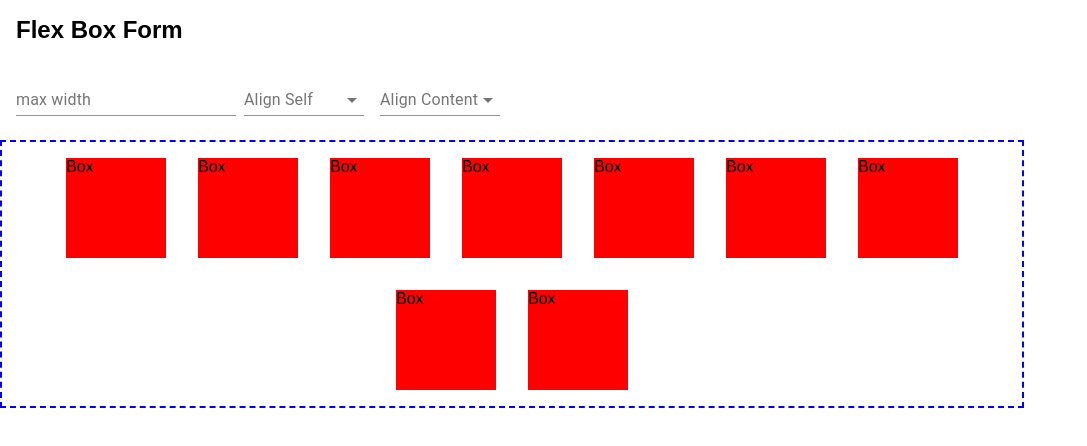
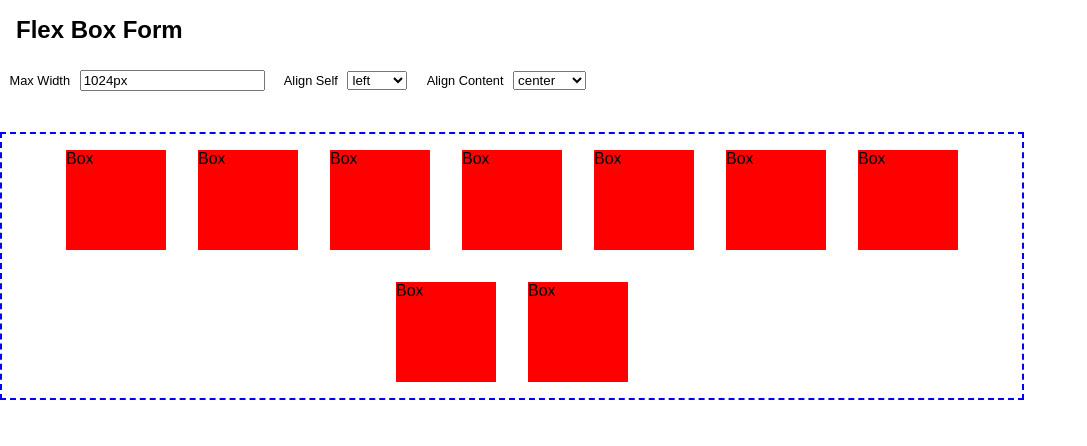
Before and after one commit to cra2ycoder/css-layouts, a React (Create React App) app: page / in a window 1280 px wide. Shown: the top 446 px of the page, without its empty margins (0-1087 px from the left). Built offline with nearby package versions, Linux system fonts and the light colour scheme.

Commit message:
basic form added

```diff
--- a/src/App.tsx
+++ b/src/App.tsx
@@ -4,20 +4,20 @@ import { FlexBoxForm } from "./form";
 import "./styles.css";
 
 export default function App() {
-  const [wrapperStyle, setWrapperStyle] = useState({
+  const [wrapperStyle, setWrapperStyle] = useState<object>({
     alignContent: "center",
-    alignSelf: "left"
+    alignSelf: "left",
+    maxWidth: "1024px"
   });
-
-  const onSelectChange = (key: string, value: string) => {
-    console.log({ key, value });
-    wrapperStyle[key] = value;
-    setWrapperStyle({ ...wrapperStyle });
-  };
 
   return (
     <div className="App">
-      <FlexBoxForm />
+      <FlexBoxForm
+        getFieldValues={(values: object) => {
+          console.log({ values });
+          setWrapperStyle({ ...values });
+        }}
+      />
       <Wrapper
         alignSelf={wrapperStyle?.alignSelf}
         alignContent={wrapperStyle?.alignContent}
--- a/src/form/FlexBoxForm.tsx
+++ b/src/form/FlexBoxForm.tsx
@@ -1,64 +1,83 @@
-import {
-  Box,
-  TextField,
-  Select,
-  MenuItem,
-  InputLabel,
-  FormControl
-} from "@material-ui/core";
-import { createStyles, makeStyles, Theme } from "@material-ui/core/styles";
+import { ChangeEvent } from "react";
+import { Box } from "@material-ui/core";
+import { useFormik } from "formik";
 import "./styles.css";
 
-const useStyles = makeStyles((theme: Theme) =>
-  createStyles({
-    formControl: {
-      margin: theme.spacing(1),
-      minWidth: 120
-    },
-    selectEmpty: {
-      marginTop: theme.spacing(2)
-    },
-    formBox: {
-      display: "flex",
-      flexWrap: "wrap",
-      alignItems: "center",
-      padding: "0 0 1rem 1rem"
-    }
-  })
-);
+interface IFieldBaseProps {
+  label: string;
+  id: string;
+  value?: string;
+  onChange?: (e: ChangeEvent<any>) => void;
+  [key: string]: any;
+}
 
-function FlexBoxForm() {
-  const classes = useStyles();
+interface IInputFieldProps extends IFieldBaseProps {}
+interface ISelectFieldProps extends IFieldBaseProps {
+  list: string[];
+}
+
+function Input(props: IInputFieldProps) {
+  const { label, id, ...rest } = props;
 
   return (
-    <>
+    <div className="field">
+      <label htmlFor={id}>{label}</label>
+      <input name={id} id={id} {...rest} />
+    </div>
+  );
+}
+
+function Select(props: ISelectFieldProps) {
+  const { label, id, list, ...rest } = props;
+
+  return (
+    <div className="field">
+      <label htmlFor={id}>{label}</label>
+      <select name={id} id={id} {...rest}>
+        {list.map((x: string, i: number) => (
+          <option key={`${id}-${i}`}>{x}</option>
+        ))}
+      </select>
+    </div>
+  );
+}
+
+function FlexBoxForm({ getFieldValues }: any) {
+  const formik = useFormik({
+    initialValues: {
+      maxWidth: "1024px",
+      alignSelf: "left",
+      alignContent: "center"
+    },
+    onSubmit: getFieldValues
+  });
+
+  return (
+    <form noValidate onChange={formik.handleSubmit} autoComplete="off">
       <h2 style={{ margin: "1rem", textAlign: "left" }}>Flex Box Form</h2>
-      <Box className={classes.formBox}>
-        <TextField id="maxWidth" name="maxWidth" label="max width" />
-        <FormControl className={classes.formControl}>
-          <InputLabel id="align-self">Align Self</InputLabel>
-          <Select labelId="align-self" id="align-self">
-            {["left", "right", "center"].map((x: string, i: number) => (
-              <MenuItem key={`mi-${i}`} value={x.toLowerCase()}>
-                {x}
-              </MenuItem>
-            ))}
-          </Select>
-        </FormControl>
-        <FormControl className={classes.formControl}>
-          <InputLabel id="align-content">Align Content</InputLabel>
-          <Select labelId="align-content" id="align-content">
-            {["left", "right", "center", "around", "between", "even"].map(
-              (x: string, i: number) => (
-                <MenuItem key={`mia-${i}`} value={x.toLowerCase()}>
-                  {x}
-                </MenuItem>
-              )
-            )}
-          </Select>
-        </FormControl>
+      <Box className="form-fields-container">
+        <Input
+          label="Max Width"
+          id="maxWidth"
+          value={formik.values.maxWidth}
+          onChange={formik.handleChange}
+        />
+        <Select
+          label="Align Self"
+          id="alignSelf"
+          list={["left", "right", "center"]}
+          value={formik.values.alignSelf}
+          onChange={formik.handleChange}
+        />
+        <Select
+          label="Align Content"
+          id="alignContent"
+          list={["left", "right", "center", "around", "between", "even"]}
+          value={formik.values.alignContent}
+          onChange={formik.handleChange}
+        />
       </Box>
-    </>
+    </form>
   );
 }
 
--- a/src/form/styles.css
+++ b/src/form/styles.css
@@ -1,5 +1,18 @@
-form {
+.form-fields-container {
+  display: flex;
+  flex-wrap: wrap;
+  align-items: center;
+  width: 100%;
+  margin-bottom: 2rem;
+}
+
+.form-fields-container .field {
   display: flex;
   align-items: center;
-  width: 100%;
+  margin: 0.6rem;
 }
+
+.form-fields-container .field label {
+  font-size: 0.8rem;
+  margin-right: 0.6rem;
+}
```
